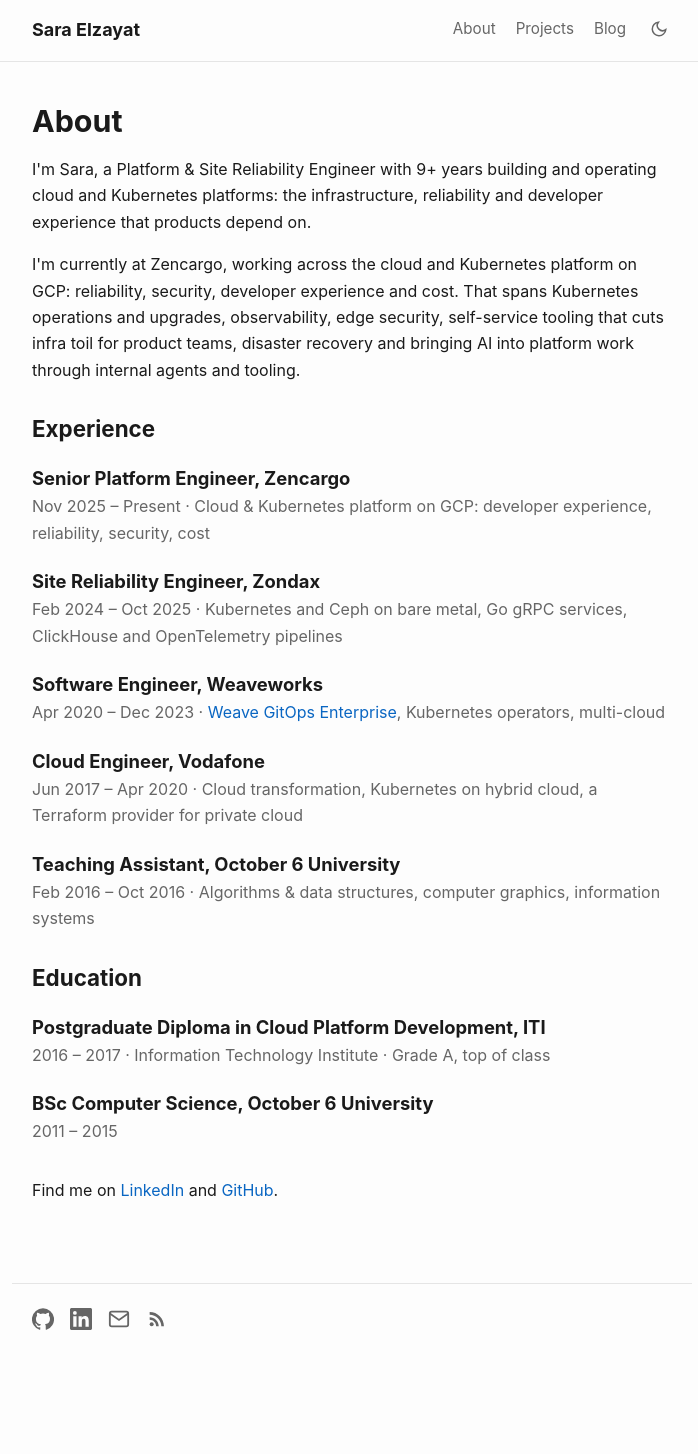
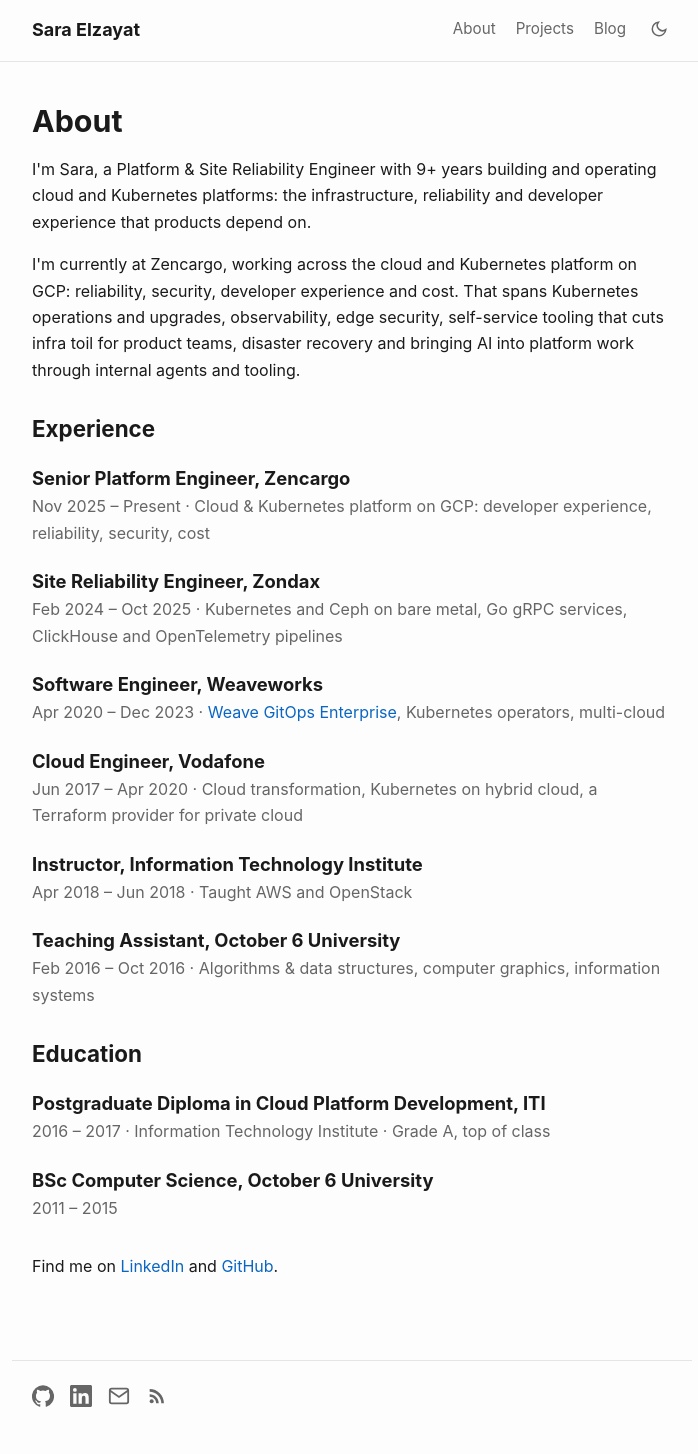
Before and after one commit to sarataha/sarataha.github.io, a Jekyll site: the page built from about/index.html, in a window 1280 px wide. Shown: the whole page, without its empty margins (288-986 px from the left). Built offline with Jekyll 4.4.1, drawn with Linux system fonts in a browser that asks for light colours; before the commit the page ends 1378 px from its top, so only the background shows below that.

Commit message:
Add the ITI instructor role

```diff
--- a/about/index.html
+++ b/about/index.html
@@ -39,6 +39,10 @@ description: About Sara Elzayat, Platform and Site Reliability Engineer.
     <p>Jun 2017 – Apr 2020 · Cloud transformation, Kubernetes on hybrid cloud, a Terraform provider for private cloud</p>
   </div>
   <div class="entry">
+    <h3>Instructor, Information Technology Institute</h3>
+    <p>Apr 2018 – Jun 2018 · Taught AWS and OpenStack</p>
+  </div>
+  <div class="entry">
     <h3>Teaching Assistant, October 6 University</h3>
     <p>Feb 2016 – Oct 2016 · Algorithms &amp; data structures, computer graphics, information systems</p>
   </div>
```
